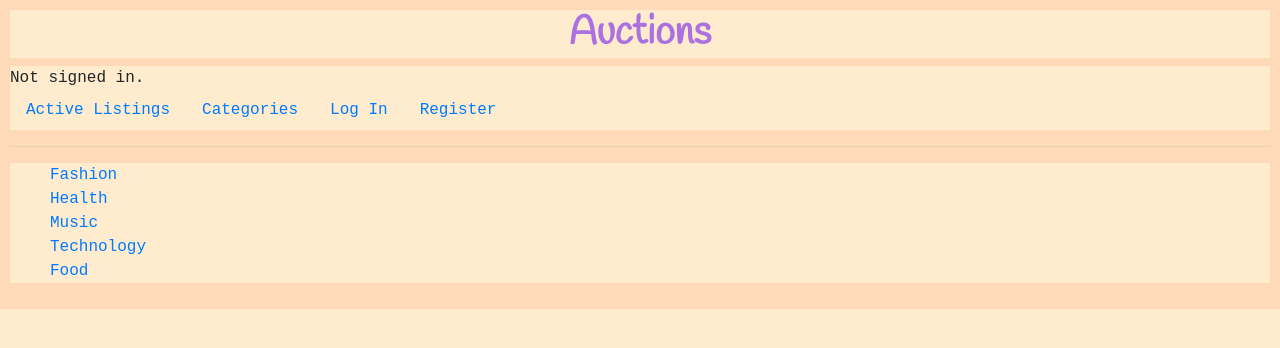
After one commit to judithmarg/commerce, a Django app: page /category in a window 1280 px wide. The commit adds this page. Shown: the top 348 px of the page. Run offline with Django 3.2, Linux system fonts and the light colour scheme; some libraries are stand-ins or nearby versions.

Commit message:
add categories

```diff
--- /dev/null
+++ b/auctions/templates/auctions/categories.html
@@ -0,0 +1,11 @@
+{% extends 'auctions/layout.html' %}
+
+{% block body %}
+    <ul class="cat">
+        <li class="category"><a href="/category/Fashion/">Fashion</a></li>
+        <li class="category"><a href="/category/Health/">Health</a></li>
+        <li class="category"><a href="/category/Music/">Music</a></li>
+        <li class="category"><a href="/category/Technology/">Technology</a></li>
+        <li class="category"><a href="/category/Food/">Food</a></li>
+    </ul>
+{% endblock %}
--- a/auctions/templates/auctions/layout.html
+++ b/auctions/templates/auctions/layout.html
@@ -22,6 +22,9 @@
         <ul class="nav">
             <li class="nav-item">
                 <a class="nav-link" href="{% url 'index' %}">Active Listings</a>
+            </li>
+            <li class="nav-item">
+                <a class="nav-link" href="{% url 'category' %}">Categories</a>
             </li>
             {% if user.is_authenticated %}
                 <!--listing pageee-->
--- a/auctions/urls.py
+++ b/auctions/urls.py
@@ -14,5 +14,7 @@ urlpatterns = [
     path('listing/<int:listing_id>/saveWatchlist', views.saveWatchlist, name='saveWatchlist'),
     path('listing/<int:listing_id>/comment', views.comment, name='comment'),
     path('watchlist', views.view_watchlist, name='view_watchlist'),
+    path('category', views.category, name="category"),
+    path('category/<str:name_select>/', views.each_categories, name="categories"),
     path('listing/<int:listing_id>/close', views.close, name='close')
 ]
--- a/auctions/views.py
+++ b/auctions/views.py
@@ -215,7 +215,13 @@ def view_watchlist(request):
         'listings': listings
     })
 
-def categories(request):
-    return render(request, "auctions/watchlist.html",{
+def category(request):
+    return render(request, "auctions/categories.html")
+
+def each_categories(request, name_select):
+
+    listings = AuctionListing.objects.filter(category=name_select)
+    print('debug chistoso' , listings)
+    return render(request, "auctions/index.html",{
         'listings': listings
     })
```
